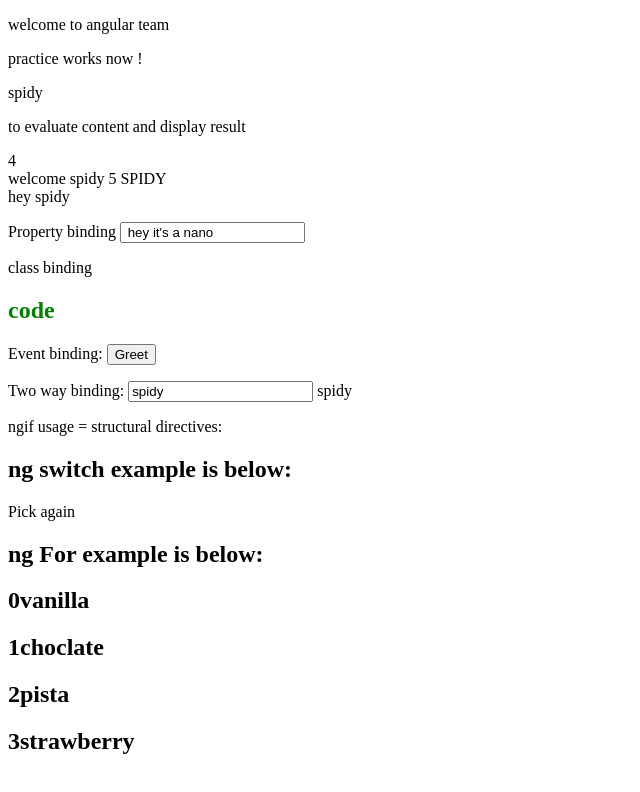
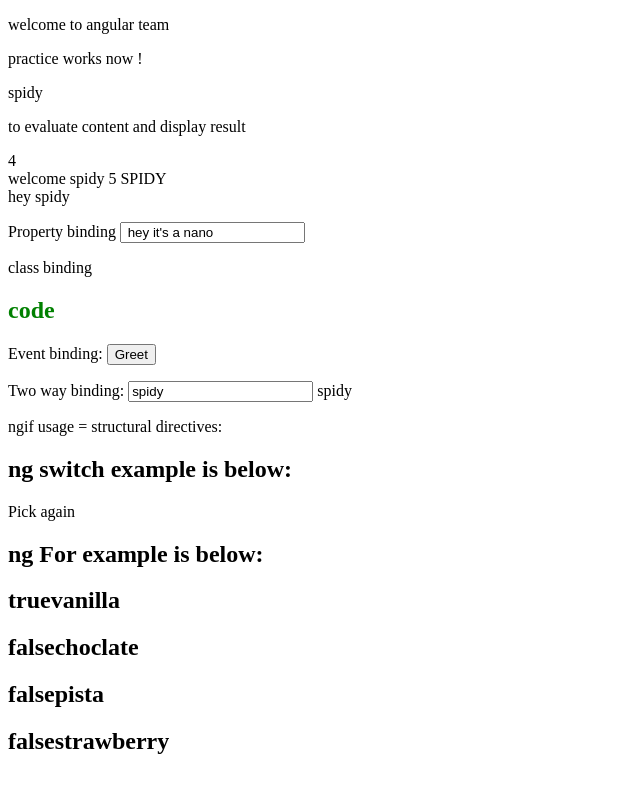
Before and after one commit to ragaPriya224/B1StarPractice, an Angular app in the folder angular/my-dream-app/: page / in a window 1280 px wide. Shown: the top 792 px of the page, without its empty margins (0-640 px from the left). Built offline with nearby package versions, Linux system fonts and the light colour scheme.

Commit message:
ngfor - first

```diff
--- a/angular/my-dream-app/src/app/practice/practice.component.html
+++ b/angular/my-dream-app/src/app/practice/practice.component.html
@@ -43,6 +43,6 @@
 </div>
 
 <h2>ng For  example is below: </h2>
-<div *ngFor = "let flavour of iceCream; index as i ">
-    <h2>{{i}}{{flavour}}</h2>
+<div *ngFor = "let flavour of iceCream; first as f ">
+    <h2>{{f}}{{flavour}}</h2>
 </div>
```
